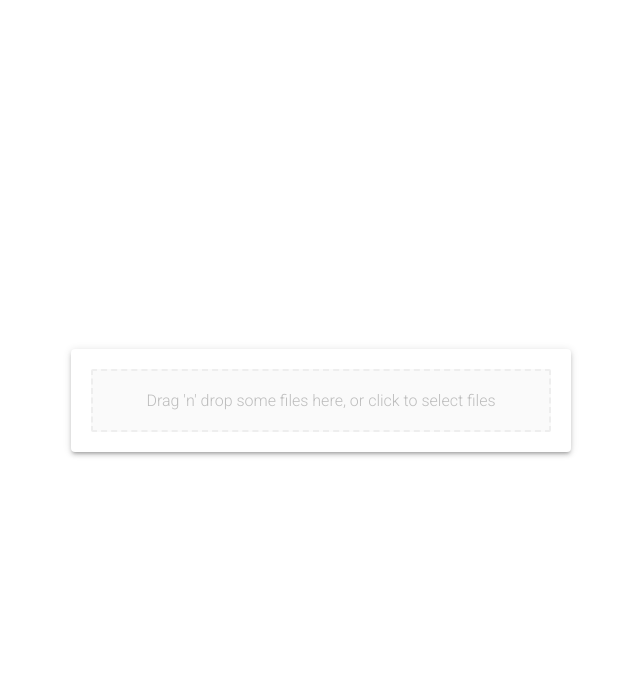
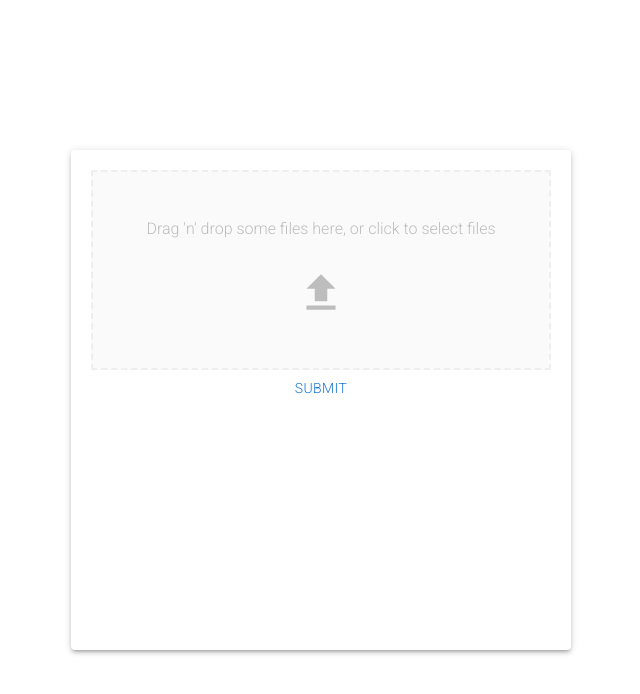
Before and after one commit to AzuZhou/dropzone, a React (Create React App) app: page / in a window 1280 px wide. Shown: the top 694 px of the page, without its empty margins (319-959 px from the left). Built offline with nearby package versions, Linux system fonts and the light colour scheme.

Commit message:
convert to base 64 and post

```diff
--- a/src/App.js
+++ b/src/App.js
@@ -1,7 +1,10 @@
+import { useState } from 'react'
 import Dropzone from './components/Dropzone'
 import GlobalStyle from './styles/globalStyle'
 import styled from 'styled-components'
-import { Paper, Box } from '@mui/material'
+import { Paper, Box, Button } from '@mui/material'
+import axios from 'axios'
+import { convertFileToBase64 } from './utils/helpers'
 
 const Container = styled.div`
   height: 100%;
@@ -11,13 +14,48 @@ const Container = styled.div`
   align-items: center;
 `
 
+const Form = styled.form`
+  width: 100%;
+`
+
 function App() {
+  const [file, setFile] = useState(null)
+
+  const handleSubmit = async (e) => {
+    e.preventDefault()
+    const base64File = await convertFileToBase64(file)
+    console.log('base64File: ', base64File)
+
+    const request = {
+      File: base64File,
+      Filename: file.name,
+    }
+
+    axios
+      .post('https://jsonplaceholder.typicode.com/posts', request)
+      .then((res) => {
+        console.log(res)
+      })
+      .catch((error) => console.log(error))
+  }
+
+  const handleUploadedFile = (file) => {
+    setFile(file[0])
+  }
+
   return (
     <Container>
       <GlobalStyle />
       <Paper elevation={3}>
-        <Box sx={{ display: 'flex', width: '500px', padding: '20px' }}>
-          <Dropzone />
+        <Box sx={{ display: 'flex', width: '500px', height: '500px', padding: '20px' }}>
+          <Form onSubmit={handleSubmit}>
+            <Dropzone uploadedFile={handleUploadedFile} />
+            <center>
+              <Button tyoe="submit" onClick={handleSubmit}>
+                submit
+              </Button>
+            </center>
+          </Form>
         </Box>
       </Paper>
     </Container>
--- a/src/components/Dropzone/Dropzone.js
+++ b/src/components/Dropzone/Dropzone.js
@@ -1,12 +1,15 @@
 import React, { useCallback } from 'react'
 import { useDropzone } from 'react-dropzone'
 import styled from 'styled-components'
+import FileUploadIcon from '@mui/icons-material/FileUpload'
 
 const Container = styled.div`
+  height: 200px;
   flex: 1;
   display: flex;
   flex-direction: column;
   align-items: center;
+  justify-content: center;
   padding: 20px;
   border-width: 2px;
   border-radius: 2px;
@@ -16,6 +19,15 @@ const Container = styled.div`
   color: #bdbdbd;
   outline: none;
   transition: border 0.24s ease-in-out;
+
+  center {
+    margin-top: 30px;
+
+    > svg {
+      width: 50px;
+      height: 50px;
+    }
+  }
 `
 
 const getColor = (props) => {
@@ -25,12 +37,12 @@ const getColor = (props) => {
   return '#eeeeee'
 }
 
-const Dropzone = () => {
+const Dropzone = ({ uploadedFile }) => {
   const onDrop = useCallback((acceptedFiles) => {
-    console.log('acceptedFiles: ', acceptedFiles)
-    // Do something with the files
+    uploadedFile(acceptedFiles)
   }, [])
-  const { getRootProps, getInputProps, isDragActive } = useDropzone({ onDrop })
+
+  const { getRootProps, getInputProps, isDragActive } = useDropzone({ onDrop, multiple: false })
 
   return (
     <Container>
@@ -41,6 +53,9 @@ const Dropzone = () => {
         ) : (
           <p>Drag 'n' drop some files here, or click to select files</p>
         )}
+        <center>
+          <FileUploadIcon />
+        </center>
       </div>
     </Container>
   )
--- /dev/null
+++ b/src/utils/helpers.js
@@ -0,0 +1,10 @@
+const convertFileToBase64 = (file) => {
+  return new Promise((resolve, reject) => {
+    const reader = new FileReader()
+    reader.readAsDataURL(file)
+    reader.onload = () => resolve(reader.result)
+    reader.onerror = (error) => reject(error)
+  })
+}
+
+export { convertFileToBase64 }
```
